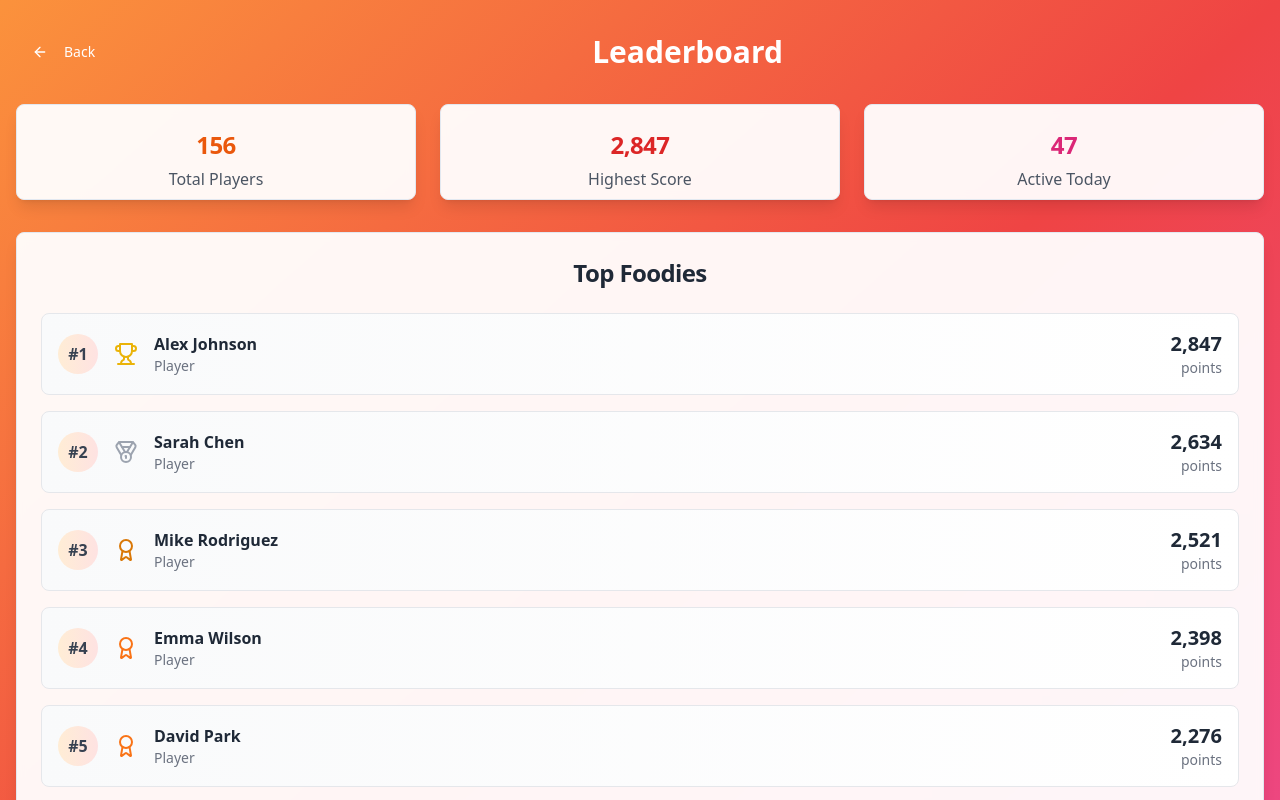
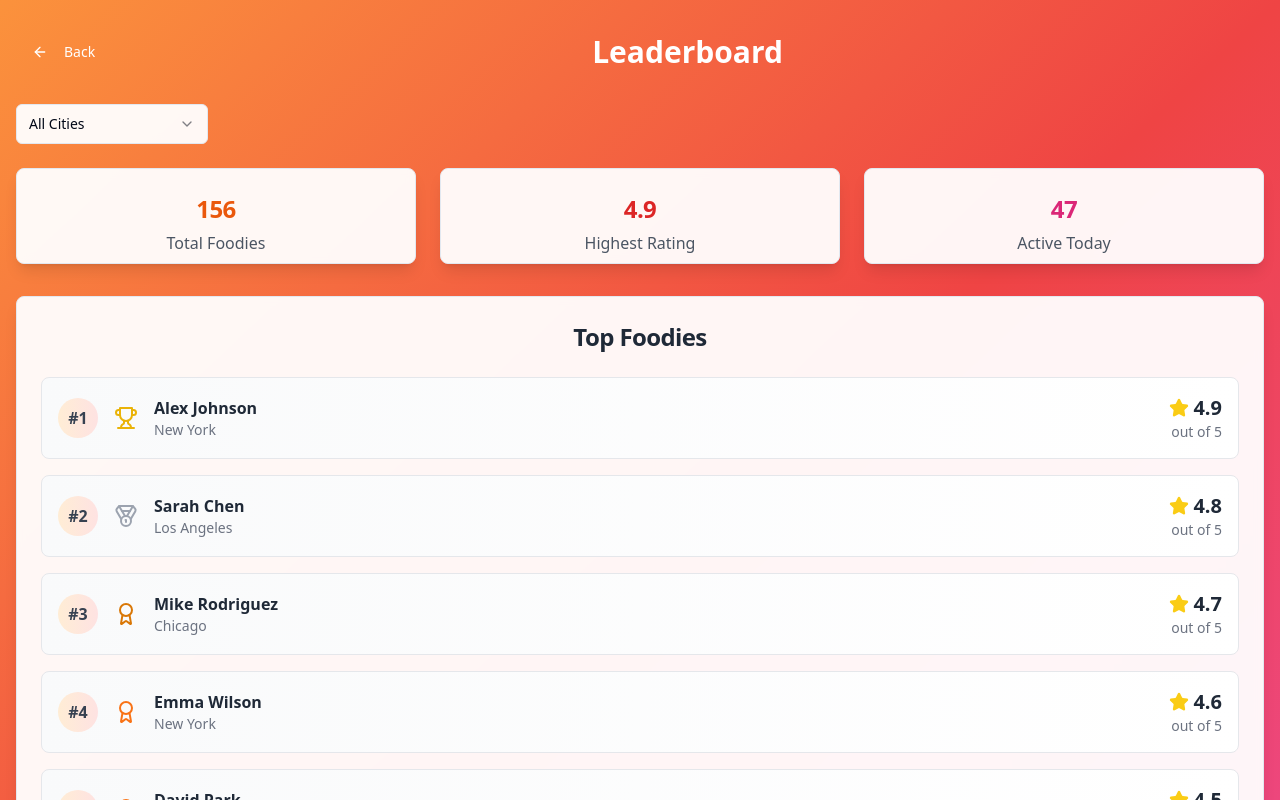
Before and after one commit to bradyshelf/solofoodies-test-scoreboard-1, a React (Vite) app: page /leaderboard in a window 1280 px wide. Shown: the top 800 px of the page. Built offline with nearby package versions, Linux system fonts and the light colour scheme.

Commit message:
Add city filter and reviews
Update leaderboard to include a city filter and display highest reviews instead of points.

```diff
--- a/src/pages/LeaderboardPage.tsx
+++ b/src/pages/LeaderboardPage.tsx
@@ -1,21 +1,30 @@
 import { Button } from '@/components/ui/button';
 import { Card, CardContent, CardHeader, CardTitle } from '@/components/ui/card';
-import { ArrowLeft, Trophy, Medal, Award } from 'lucide-react';
+import { Select, SelectContent, SelectItem, SelectTrigger, SelectValue } from '@/components/ui/select';
+import { ArrowLeft, Trophy, Medal, Award, Star } from 'lucide-react';
 import { useNavigate } from 'react-router-dom';
+import { useState } from 'react';
 
 const LeaderboardPage = () => {
   const navigate = useNavigate();
+  const [selectedCity, setSelectedCity] = useState("all");
 
   const leaderboardData = [
-    { rank: 1, name: "Alex Johnson", score: 2847, icon: Trophy, iconColor: "text-yellow-500" },
-    { rank: 2, name: "Sarah Chen", score: 2634, icon: Medal, iconColor: "text-gray-400" },
-    { rank: 3, name: "Mike Rodriguez", score: 2521, icon: Award, iconColor: "text-amber-600" },
-    { rank: 4, name: "Emma Wilson", score: 2398, icon: Award, iconColor: "text-orange-500" },
-    { rank: 5, name: "David Park", score: 2276, icon: Award, iconColor: "text-orange-500" },
-    { rank: 6, name: "Lisa Thompson", score: 2154, icon: Award, iconColor: "text-orange-500" },
-    { rank: 7, name: "James Brown", score: 2087, icon: Award, iconColor: "text-orange-500" },
-    { rank: 8, name: "Maria Garcia", score: 1998, icon: Award, iconColor: "text-orange-500" },
+    { rank: 1, name: "Alex Johnson", rating: 4.9, city: "New York", icon: Trophy, iconColor: "text-yellow-500" },
+    { rank: 2, name: "Sarah Chen", rating: 4.8, city: "Los Angeles", icon: Medal, iconColor: "text-gray-400" },
+    { rank: 3, name: "Mike Rodriguez", rating: 4.7, city: "Chicago", icon: Award, iconColor: "text-amber-600" },
+    { rank: 4, name: "Emma Wilson", rating: 4.6, city: "New York", icon: Award, iconColor: "text-orange-500" },
+    { rank: 5, name: "David Park", rating: 4.5, city: "San Francisco", icon: Award, iconColor: "text-orange-500" },
+    { rank: 6, name: "Lisa Thompson", rating: 4.4, city: "Los Angeles", icon: Award, iconColor: "text-orange-500" },
+    { rank: 7, name: "James Brown", rating: 4.3, city: "Chicago", icon: Award, iconColor: "text-orange-500" },
+    { rank: 8, name: "Maria Garcia", rating: 4.2, city: "Miami", icon: Award, iconColor: "text-orange-500" },
   ];
+
+  const cities = ["all", "New York", "Los Angeles", "Chicago", "San Francisco", "Miami"];
+
+  const filteredData = selectedCity === "all"
+    ? leaderboardData
+    : leaderboardData.filter(player => player.city === selectedCity);
 
   return (
     <div className="min-h-screen bg-gradient-to-br from-orange-400 via-red-500 to-pink-500">
@@ -34,19 +43,35 @@ const LeaderboardPage = () => {
           <div></div>
         </div>
 
+        {/* City Filter */}
+        <div className="mb-6">
+          <Select value={selectedCity} onValueChange={setSelectedCity}>
+            <SelectTrigger className="w-48 bg-white/95 backdrop-blur-sm">
+              <SelectValue placeholder="Select city" />
+            </SelectTrigger>
+            <SelectContent>
+              {cities.map((city) => (
+                <SelectItem key={city} value={city}>
+                  {city === "all" ? "All Cities" : city}
+                </SelectItem>
+              ))}
+            </SelectContent>
+          </Select>
+        </div>
+
         {/* Stats Cards */}
         <div className="grid grid-cols-1 md:grid-cols-3 gap-6 mb-8">
           <Card className="bg-white/95 backdrop-blur-sm shadow-lg">
             <CardHeader className="text-center pb-2">
               <CardTitle className="text-2xl font-bold text-orange-600">156</CardTitle>
-              <p className="text-gray-600">Total Players</p>
+              <p className="text-gray-600">Total Foodies</p>
             </CardHeader>
           </Card>
 
           <Card className="bg-white/95 backdrop-blur-sm shadow-lg">
             <CardHeader className="text-center pb-2">
-              <CardTitle className="text-2xl font-bold text-red-600">2,847</CardTitle>
-              <p className="text-gray-600">Highest Score</p>
+              <CardTitle className="text-2xl font-bold text-red-600">4.9</CardTitle>
+              <p className="text-gray-600">Highest Rating</p>
             </CardHeader>
           </Card>
 
@@ -67,7 +92,7 @@ const LeaderboardPage = () => {
           </CardHeader>
           <CardContent>
             <div className="space-y-4">
-              {leaderboardData.map((player) => {
+              {filteredData.map((player) => {
                 const IconComponent = player.icon;
                 return (
                   <div
@@ -81,14 +106,15 @@ const LeaderboardPage = () => {
                       <IconComponent className={`w-6 h-6 ${player.iconColor}`} />
                       <div>
                         <h3 className="font-semibold text-gray-800">{player.name}</h3>
-                        <p className="text-sm text-gray-500">Player</p>
+                        <p className="text-sm text-gray-500">{player.city}</p>
                       </div>
                     </div>
                     <div className="text-right">
-                      <div className="font-bold text-xl text-gray-800">
-                        {player.score.toLocaleString()}
+                      <div className="flex items-center justify-end space-x-1 font-bold text-xl text-gray-800">
+                        <Star className="w-5 h-5 fill-yellow-400 text-yellow-400" />
+                        <span>{player.rating}</span>
                       </div>
-                      <div className="text-sm text-gray-500">points</div>
+                      <div className="text-sm text-gray-500">out of 5</div>
                     </div>
                   </div>
                 );
```
